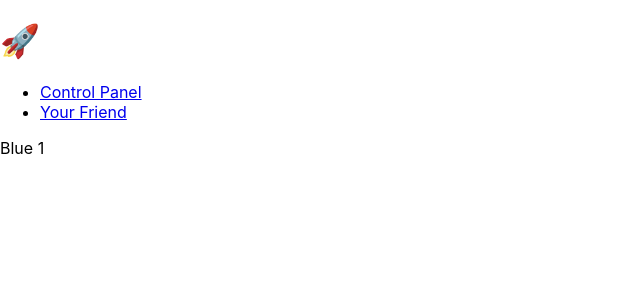
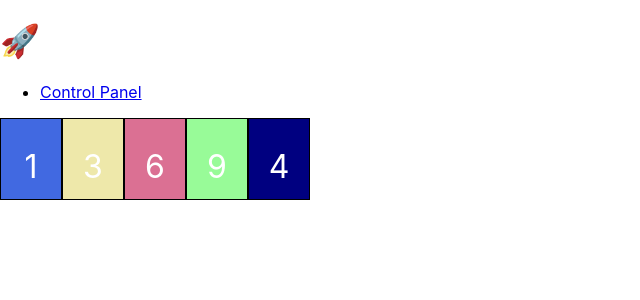
Before and after one commit to joshreed13/the-crew, a React (Create React App) app in the folder the-crew-web/: page /controlpanel in a window 1280 px wide. Shown: the top 300 px of the page, without its empty margins (0-640 px from the left). Built offline with nearby package versions, Linux system fonts and the light colour scheme; the HTML template or start-up script is replaced by a standard one.

Commit message:
Draw cards

```diff
--- a/the-crew-web/src/App.tsx
+++ b/the-crew-web/src/App.tsx
@@ -12,14 +12,20 @@ import './App.css';
 import ControlPanel from './ControlPanel';
 import { Card } from './model';
 
-const mycard: Card = {suit: "B", value: 1};
+const mycards: Card[] = [
+  { suit: "B", value: 1 },
+  { suit: "Y", value: 3 },
+  { suit: "M", value: 6 },
+  { suit: "G", value: 9 },
+  { suit: "R", value: 4 }
+];
 
 const router = createBrowserRouter(
   createRoutesFromElements(
     <Route path="/" element={<Root />} errorElement={<ErrorPage />}>
       <Route errorElement={<ErrorPage />}>
         <Route index element={<IndexPage />} />
-        <Route path="controlpanel/" element={<ControlPanel card={mycard} />} />
+        <Route path="controlpanel/" element={<ControlPanel cards={mycards} />} />
       </Route>
     </Route >
   )
@@ -40,9 +46,6 @@ function Root() {
           <ul>
             <li>
               <Link to={`/controlpanel/`}>Control Panel</Link>
-            </li>
-            <li>
-              <Link to={`/contacts/2`}>Your Friend</Link>
             </li>
           </ul>
         </nav>
--- /dev/null
+++ b/the-crew-web/src/Card.css
@@ -0,0 +1,36 @@
+.cardContainer {
+    width: 60px;
+    height: 80px;
+    margin: 0;
+    display: inline-block;
+
+    border-color: black;
+    border-style: solid;
+    border-width: 1px;
+
+    text-align: center;
+    line-height: 3em;
+    font-size: 200%;
+    color: white;
+    background-color: black;
+}
+
+.blueCard {
+    background-color: royalblue;
+}
+
+.yellowCard {
+    background-color: palegoldenrod;
+}
+
+.magentaCard {
+    background-color: palevioletred;
+}
+
+.greenCard {
+    background-color: palegreen;
+}
+
+.rocketCard {
+    background-color: navy;
+}
--- /dev/null
+++ b/the-crew-web/src/Card.tsx
@@ -0,0 +1,14 @@
+import { Card } from "./model";
+import "./Card.css";
+
+export function CardView({ card }: { card: Card }) {
+    let suitName = "?"
+    switch (card.suit) {
+        case "B": return <div className="cardContainer blueCard">{card.value}</div>;
+        case "Y": return <div className="cardContainer yellowCard">{card.value}</div>
+        case "M": return <div className="cardContainer magentaCard">{card.value}</div>
+        case "G": return <div className="cardContainer greenCard">{card.value}</div>
+        case "R": return <div className="cardContainer rocketCard">{card.value}</div>
+        default: return <div className="cardContainer">? {card.value}</div>
+    }
+}
--- a/the-crew-web/src/ControlPanel.tsx
+++ b/the-crew-web/src/ControlPanel.tsx
@@ -1,17 +1,10 @@
+import { CardView } from "./Card";
 import { Card } from "./model";
 
-export default function ControlPanel({ card }: { card: Card }) {
-    return <CardComponent card={card} />;
+export default function ControlPanel({ cards }: { cards: Card[] }) {
+    return (
+        <>
+            {cards.map((card) => (<CardView card={card} />))}
+        </>
+    );
 }
-
-function CardComponent({ card }: { card: Card }) {
-    let suitName = "?"
-    switch (card.suit) {
-        case "B": suitName = "Blue"; break;
-        case "Y": suitName = "Yellow"; break;
-        case "M": suitName = "Magenta"; break;
-        case "G": suitName = "Green"; break;
-        case "R": suitName = "Rocket"; break;
-    }
-    return <div className="card">{suitName} {card.value}</div>
-}
```
